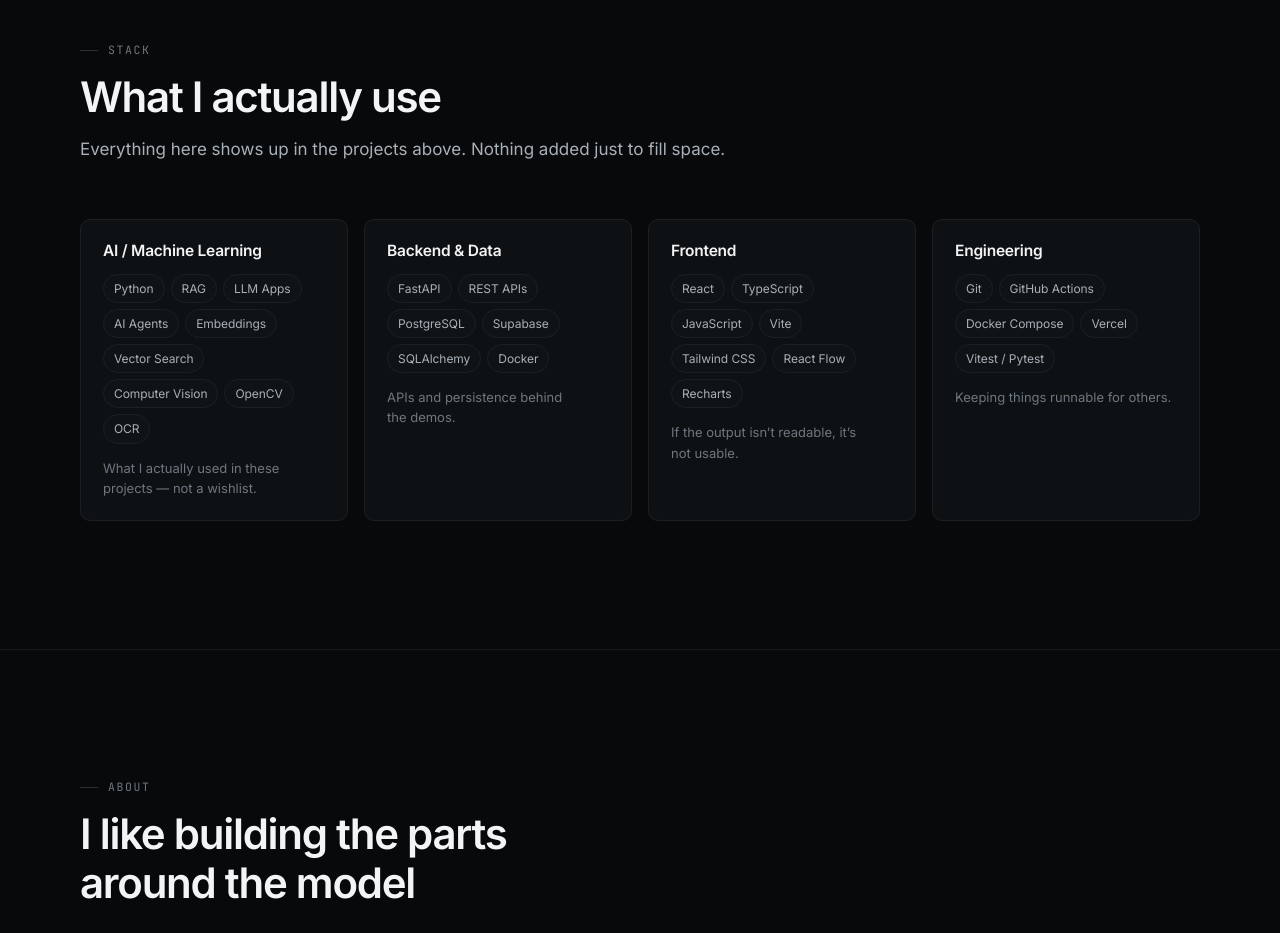
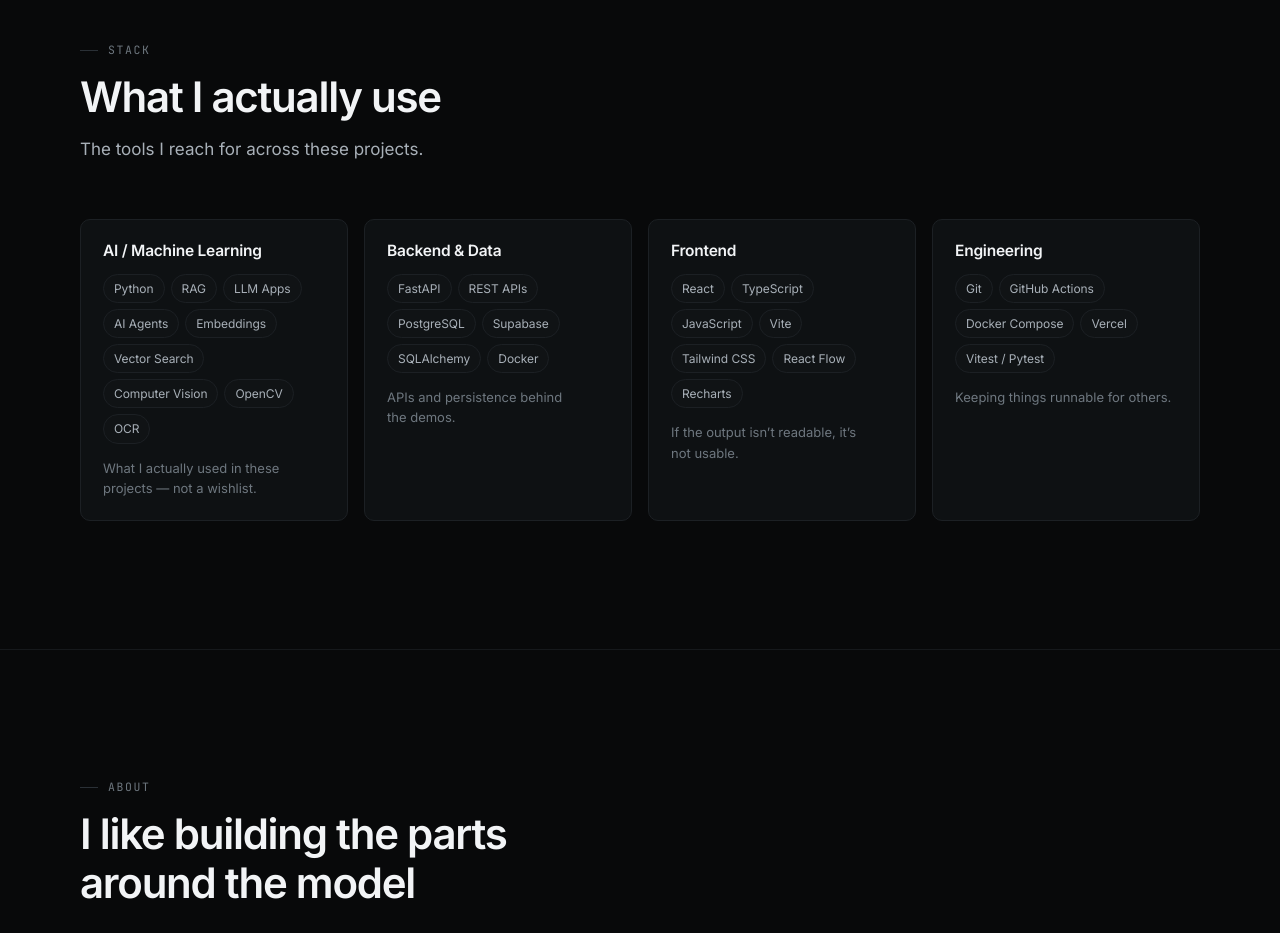
Before and after one commit to rajaryan1111/raj-aryan-portfolio, a React (Vite) app: page / in a window 1280 px wide. Shown: the part 4340-5273 px from the top of the page. Built offline with nearby package versions, Linux system fonts and the light colour scheme.

Commit message:
copy: simplify skills intro

```diff
--- a/src/components/Skills.jsx
+++ b/src/components/Skills.jsx
@@ -8,7 +8,7 @@
           <p className="eyebrow">Stack</p>
           <h2 className="section-title">What I actually use</h2>
           <p className="section-sub">
-            Everything here shows up in the projects above. Nothing added just to fill space.
+            The tools I reach for across these projects.
           </p>
         </header>
 
```
